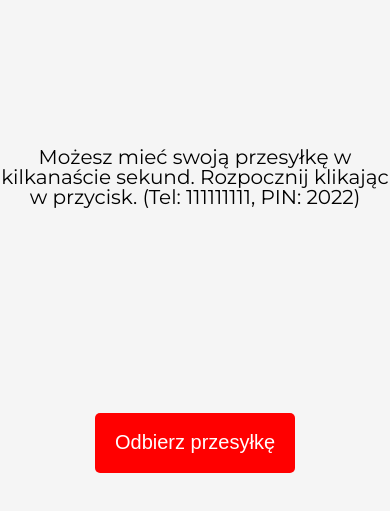
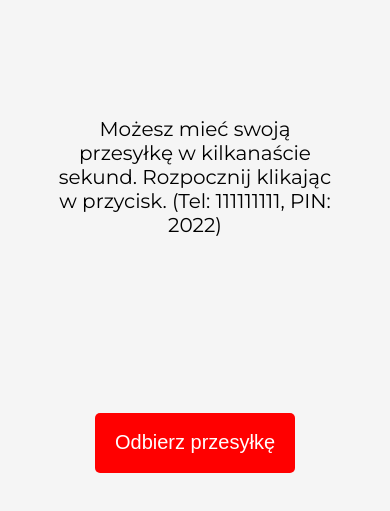
Before and after one commit to Kadavi95/PackageLocker, a plain HTML site: page index.html in a window 390 px wide. Shown: the part 207-718 px from the top of the page. Drawn offline with Linux system fonts and the light colour scheme.

Commit message:
updated mobile styles

```diff
--- a/styles/style.css
+++ b/styles/style.css
@@ -23,6 +23,7 @@ body {
   --loader-height: 60px;
   --loader-color_primary: red;
   --loader-color_secondary: white;
+  --paragraph-line_height: 1.5rem;
 }
 .containerApp {
   height: 100%;
@@ -73,6 +74,11 @@ body {
   display: flex;
   align-items: center;
 }
+@media screen and (max-width: 768px) {
+  .paragraphContainer{
+    width: 70%;
+  }
+}
 .buttonContainer {
   height: 40%;
   display: flex;
@@ -85,6 +91,7 @@ body {
   color: var(--paragraph-color);
   font-size: var(--font-paragraph);
   text-align: center;
+  line-height: var(--paragraph-line_height);
 }
 .info-paragraphSecodary {
   color: var(--paragraph-color);
```
